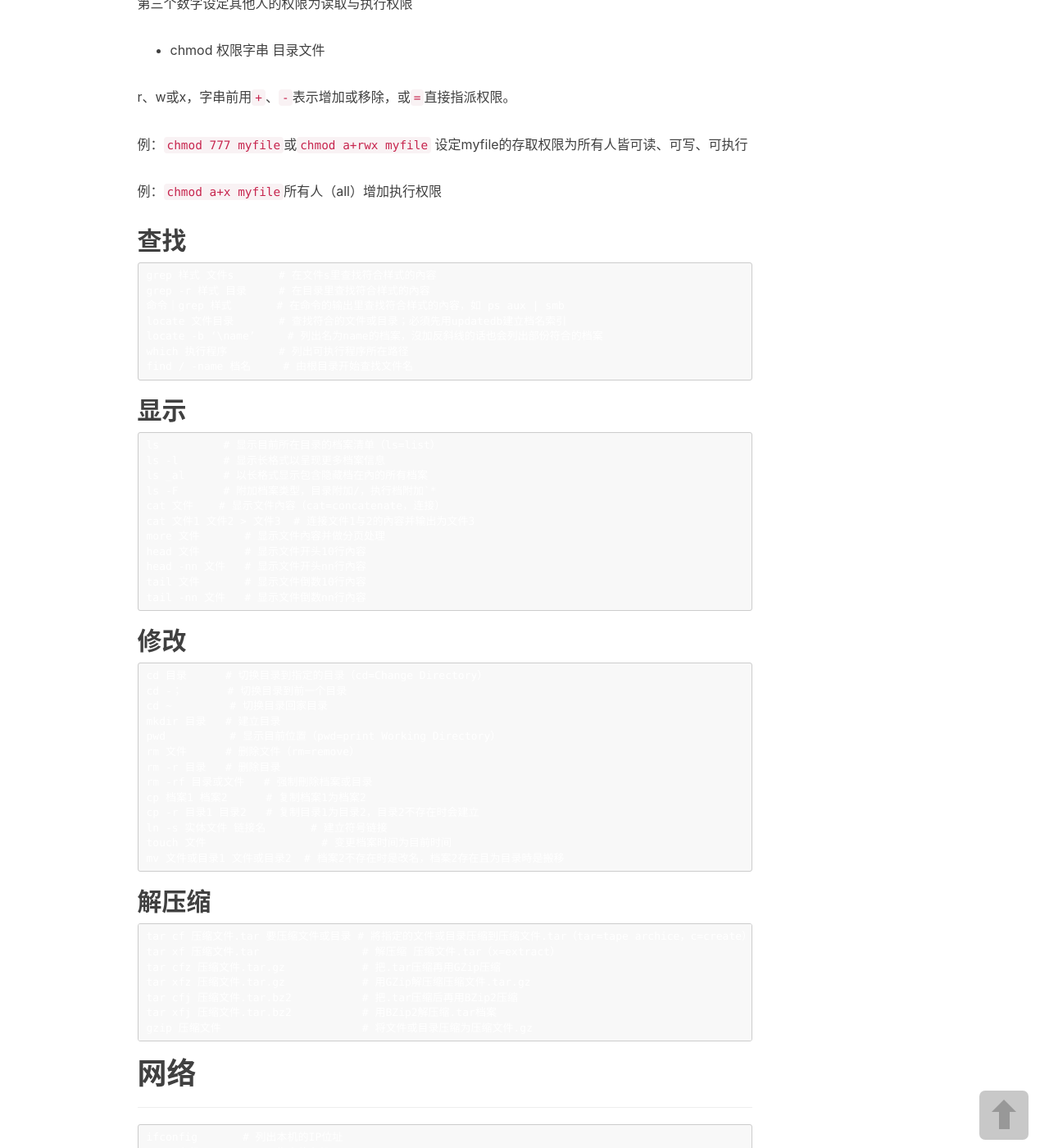
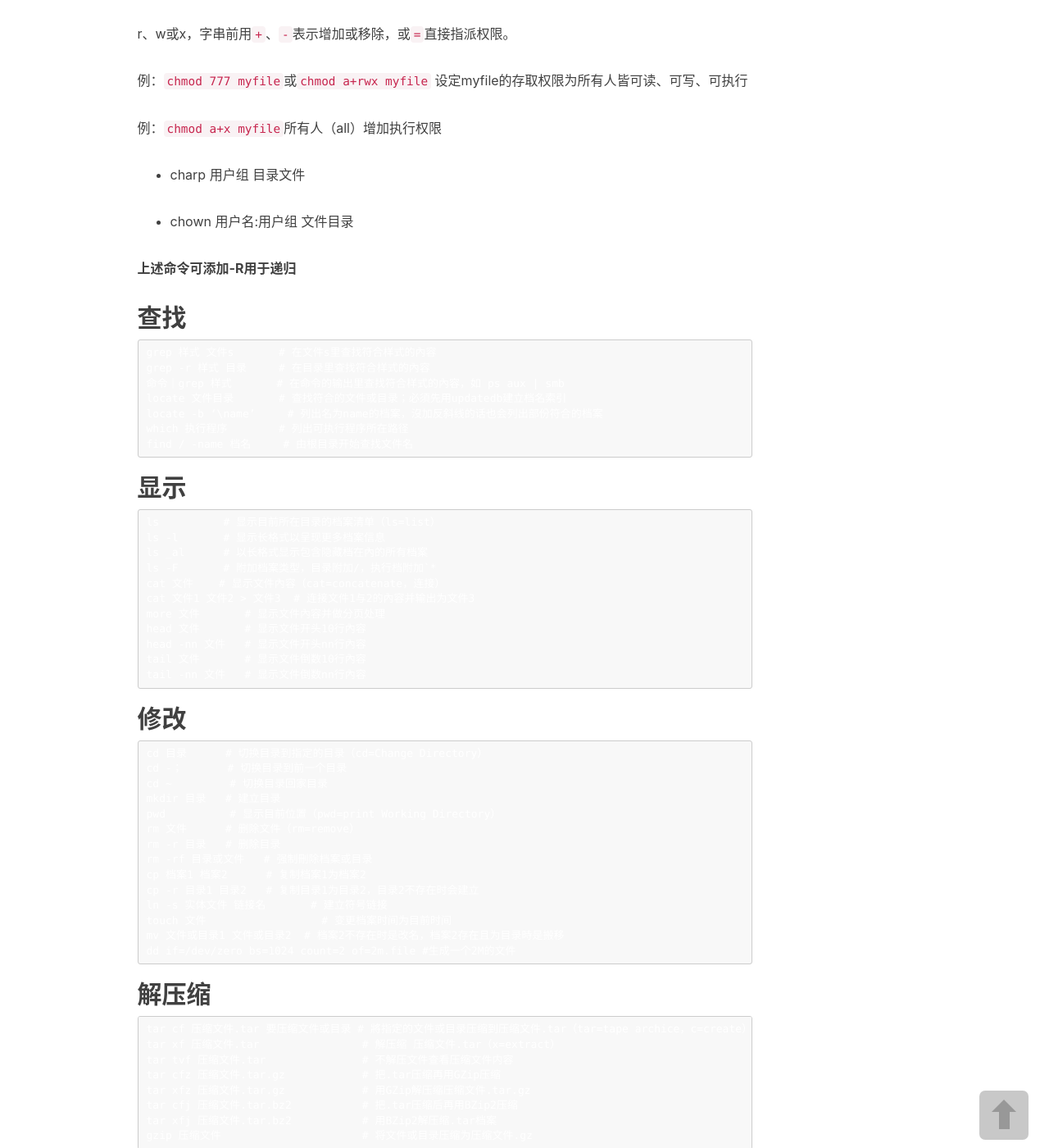
Before and after one commit to zongkaizhang/zongkaizhang.github.com, a Jekyll site: the page built from _posts/2016-02-29-linux_command.md, in a window 1280 px wide and 1400 px high, scrolled down 2726 px. Shown: the whole window at 82% size. Built offline with Jekyll 4.4.1, drawn with Linux system fonts in a browser that asks for light colours; nearby versions of some CDN libraries; comment, search, counter and statistics services are not loaded.

Commit message:
Add some commands.

````diff
--- a/_posts/2016-02-29-linux_command.md
+++ b/_posts/2016-02-29-linux_command.md
@@ -112,6 +110,13 @@ r、w或x，字串前用`+`、`-`表示增加或移除，或`=`直接指派权
 例：`chmod 777 myfile`或`chmod a+rwx myfile` 设定myfile的存取权限为所有人皆可读、可写、可执行
 
 例：`chmod a+x myfile`所有人（all）增加执行权限
+
+- charp 用户组 目录文件
+
+- chown 用户名:用户组 文件目录
+
+**上述命令可添加-R用于递归**
+
 
 ## 查找 ##
 
@@ -157,6 +162,7 @@ cp -r 目录1 目录2   # 复制目录1为目录2，目录2不存在时会建立
 ln -s 实体文件 链接名       # 建立符号链接
 touch 文件                  # 变更档案时间为目前时间
 mv 文件或目录1 文件或目录2  # 档案2不存在时是改名，档案2存在且为目录時是搬移
+dd if=/dev/zero bs=1024 count=2 of=2m.file #生成一个2M的文件
 ```
 
 ## 解压缩 ##
@@ -164,6 +170,7 @@ mv 文件或目录1 文件或目录2  # 档案2不存在时是改名，档案2
 ```
 tar cf 压缩文件.tar 要压缩文件或目录 # 將指定的文件或目录压缩到压缩文件.tar（tar=tape archice，c=create）
 tar xf 压缩文件.tar                # 解压缩 压缩文件.tar（x=extract）
+tar tvf 压缩文件.tar               # 不解压文件查看压缩文件内容
 tar cfz 压缩文件.tar.gz            # 把.tar压缩再用GZip压缩
 tar xfz 压缩文件.tar.gz            # 用GZip解压缩压缩文件.tar.gz
 tar cfj 压缩文件.tar.bz2           # 把.tar压缩后再用BZip2压缩
````
Also changed, not shown: other parts of _posts/2016-02-29-linux_command.md (+0 -2 lines).
